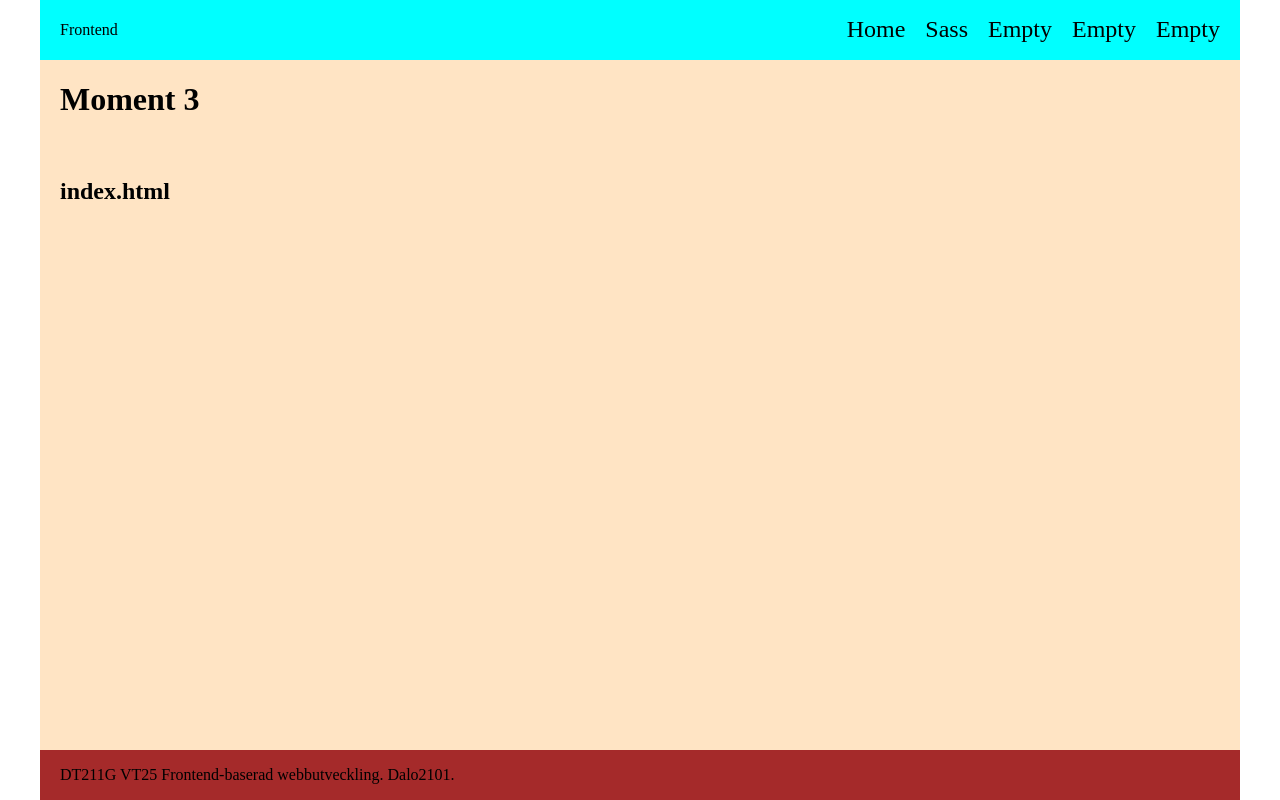
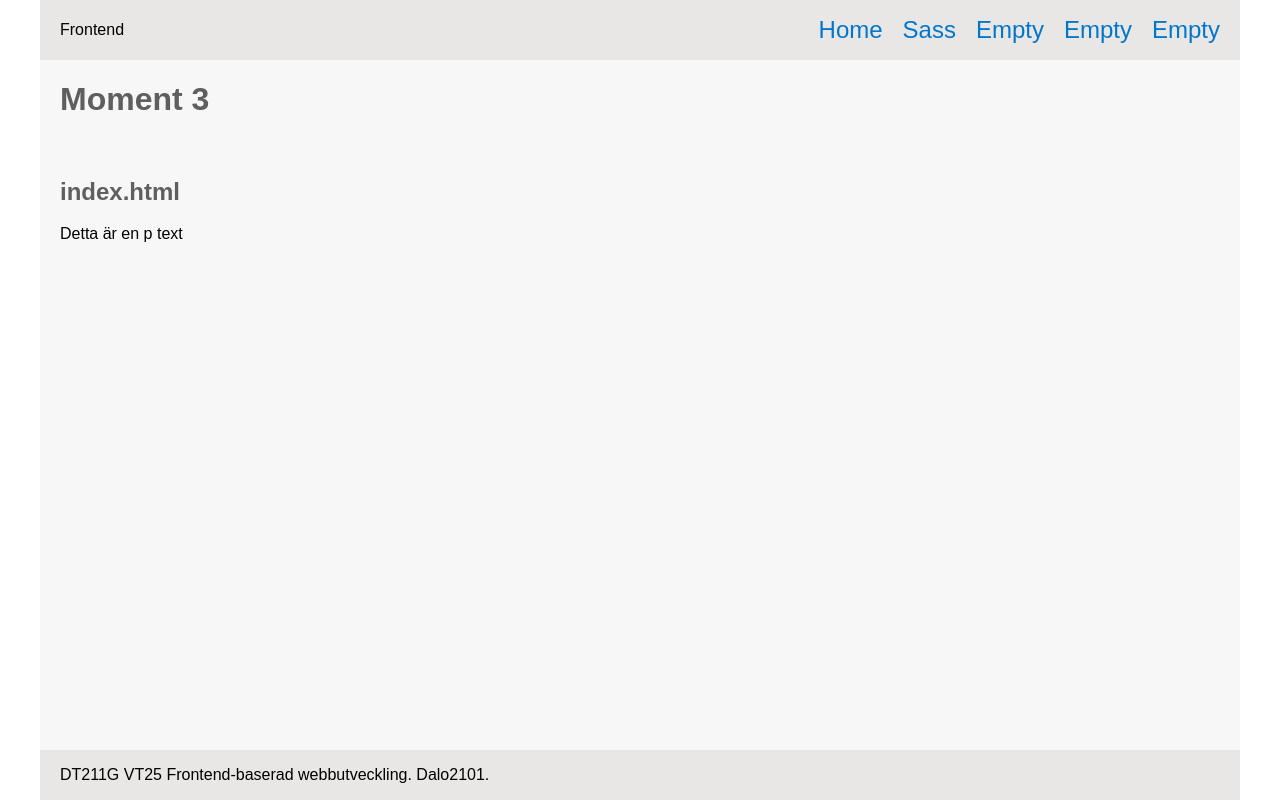
Before and after one commit to lowdav/front_mom3, a website built with Parcel: page src/index.html in a window 1280 px wide. Built offline with nearby package versions, Linux system fonts and the light colour scheme; a web font is replaced by a local one.

Commit message:
Grundstruktur

```diff
--- /dev/null
+++ b/src/css/sass/abstracts/_variables.scss
@@ -0,0 +1,7 @@
+$testcolor: red;
+$mainbkgcolor: #f7f7f7;
+$hfbkgcolor: #e9e6e6;
+$linkcolor: #0077cc;
+$linksactive: red;
+$headlinecolor: #5f5f5f;
+$textcolor: #000000;
--- /dev/null
+++ b/src/css/sass/base/_typography.scss
@@ -0,0 +1,27 @@
+@use '/src/css/sass/abstracts/variables' as *;
+
+h1, h2, h3, h4, h5, h6{
+    color: $headlinecolor;
+    font-family: 'Chango', sans-serif;
+
+}
+
+p{
+    color: $textcolor;
+    font-family: 'Valera', sans-serif;
+}
+
+a {
+    font-family: 'Valera', sans-serif;
+    color: $linkcolor;
+}
+
+a:visited{
+    color: $linkcolor;
+}
+
+.links {
+    li a:hover {
+    border-bottom: 3px dotted $linksactive;
+    color: $linksactive;
+}}
--- a/src/css/sass/layout/_flex.scss
+++ b/src/css/sass/layout/_flex.scss
@@ -1,4 +1,6 @@
+@use '/src/css/sass/abstracts/variables' as *;
 
+//Huvudsaklig layout, ser till att main tar upp allt ledigt utrymme
 html, body{
     height: 100%;
 }
@@ -15,14 +17,14 @@ header, main, footer{
 }
 
 header {
-    background-color: aqua;
+    background-color: $hfbkgcolor;
 }
 
 main{
-    background-color: bisque;
+    background-color: $mainbkgcolor;
     flex: 1;
 }
 
 footer{
-    background-color: brown;
+    background-color: $hfbkgcolor;
 }
--- a/src/css/sass/layout/_nav.scss
+++ b/src/css/sass/layout/_nav.scss
@@ -31,12 +31,6 @@ nav {
 .links li a {
     text-decoration: none;
     font-size: 1.5rem;
-    color: black;
-}
-
-.links li a:hover {
-    border-bottom: 3px dotted red;
-    color: red;
 }
 
 /* Hamburgermeny */
--- /dev/null
+++ b/src/css/sass/vendors/fonts.scss
@@ -0,0 +1,5 @@
+/* Impoterar Google font */
+@import url('https://fonts.googleapis.com/css2?family=Montserrat:ital,wght@0,100..900;1,100..900&display=swap');
+@import url('https://fonts.googleapis.com/css2?family=Sixtyfour+Convergence&display=swap');
+@import url('https://fonts.googleapis.com/css2?family=Chango&display=swap');
+@import url('https://fonts.googleapis.com/css2?family=Varela+Round&display=swap');
--- a/src/css/style.scss
+++ b/src/css/style.scss
@@ -1,9 +1,8 @@
 @use '/src/css/sass/base/test';
 @use '/src/css/sass/layout/nav.scss';
 @use '/src/css/sass/layout/flex.scss';
+@use '/src/css/sass/abstracts/variables';
+@use '/src/css/sass/base/typography';
+@use '/src/css/sass/vendors/fonts';
 
 @import "../../node_modules/normalize.css/normalize.css";
-
-/* Impoterar Google font */
-@import url('https://fonts.googleapis.com/css2?family=Montserrat:ital,wght@0,100..900;1,100..900&display=swap');
-@import url('https://fonts.googleapis.com/css2?family=Sixtyfour+Convergence&display=swap');
--- a/src/index.html
+++ b/src/index.html
@@ -32,6 +32,7 @@
     <main>
         <h1>Moment 3</h1><br>
         <h2>index.html</h2>
+        <p>Detta är en p text</p>
     </main>
     <footer>
         <p>DT211G VT25 Frontend-baserad webbutveckling. Dalo2101.</p>
```
Also changed, not shown: src/css/sass/base/_reset.scss (deleted).
